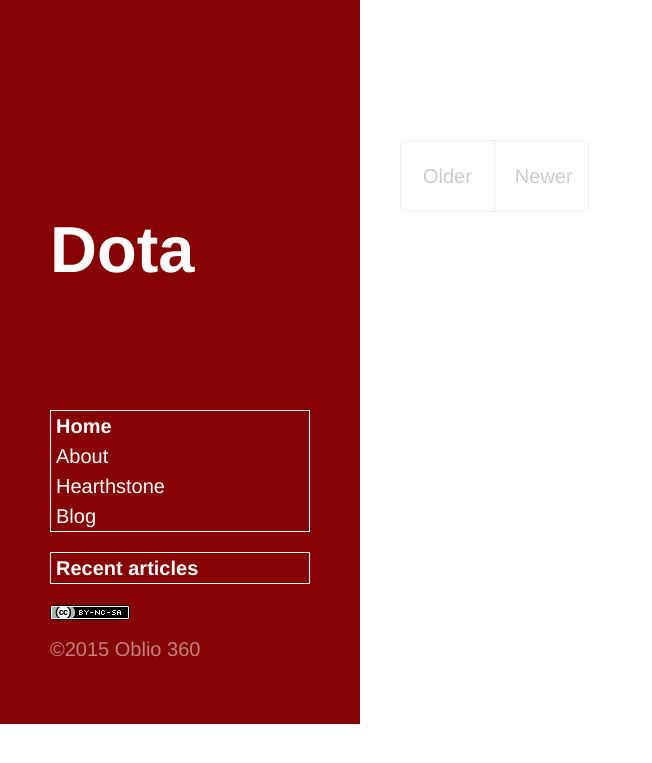
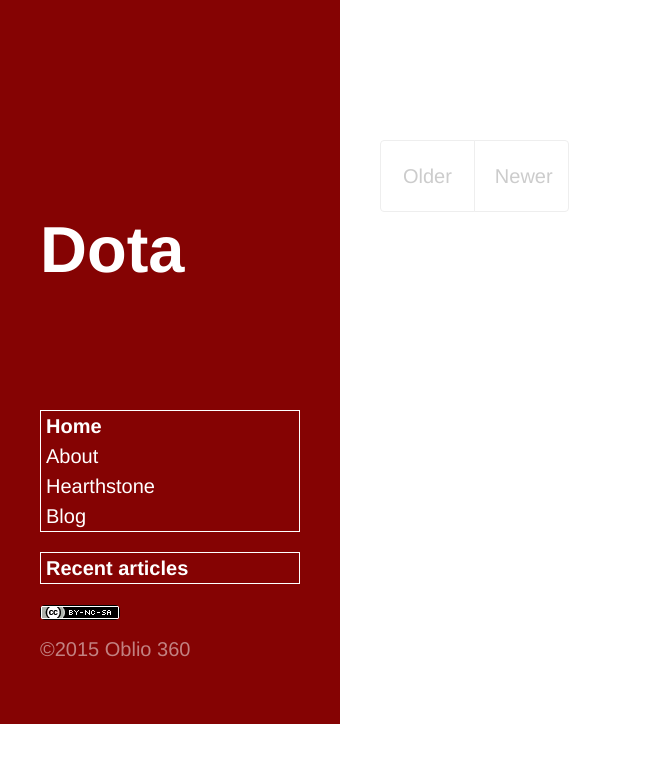
Before and after one commit to oblio360/dota-blog, a Jekyll site: the page built from index.html, in a window 1280 px wide. Shown: the top 763 px of the page, without its empty margins (0-652 px from the left). Built offline with Jekyll 4.4.1, drawn with Linux system fonts in a browser that asks for light colours; Markdown is read by kramdown in place of the engine named in the settings; the list of posts is cut into pages by our own code.

Commit message:
Making a test with a fixed size sidebar to avoid flip-flopping on the iPad.

```diff
--- a/css/hyde.css
+++ b/css/hyde.css
@@ -62,7 +62,7 @@
 @media (min-width: 48rem) {
   .sidebar {
       display: table-cell;
-      width: 18rem;
+      width: 340px;
       text-align: left;
   }
 }
```
